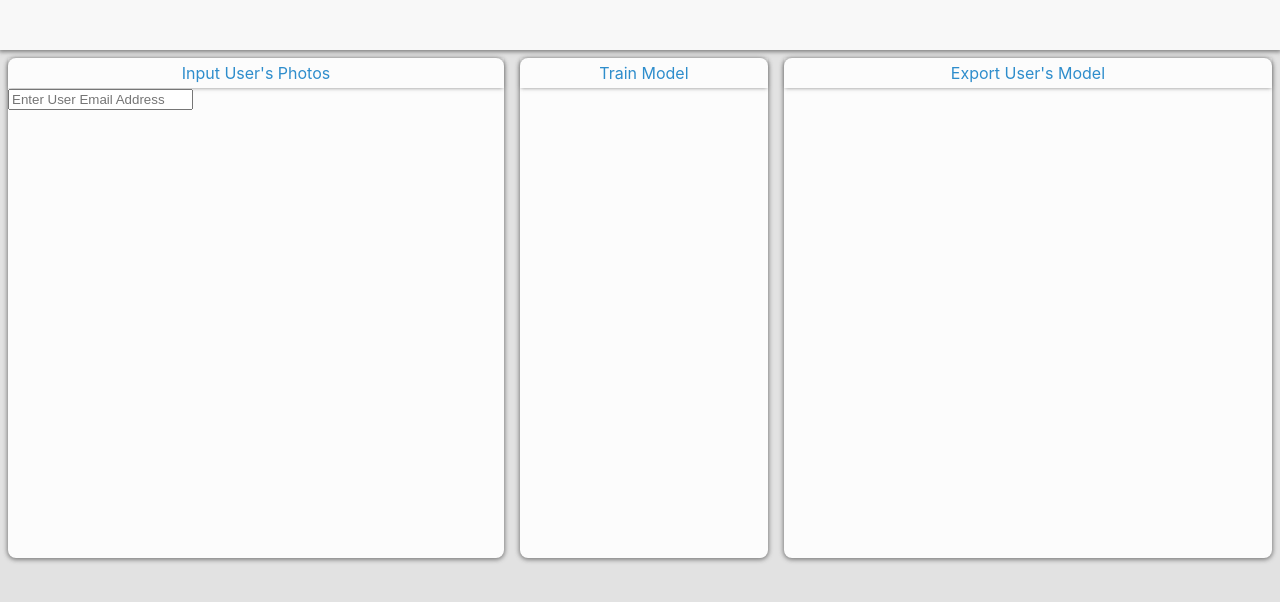
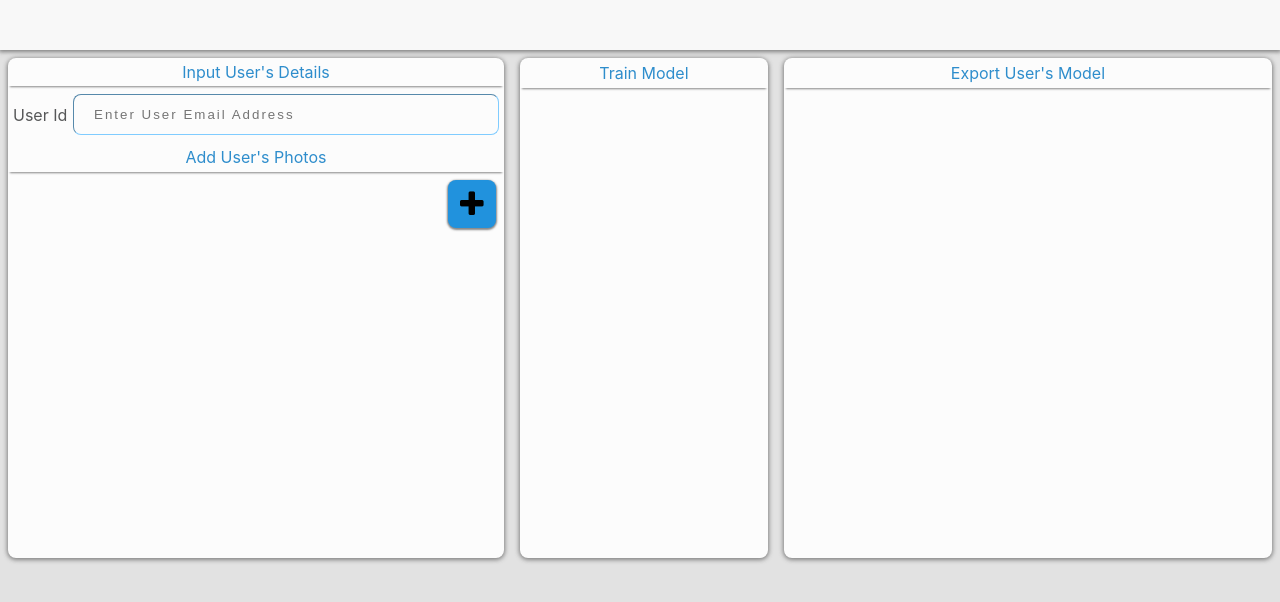
Before and after one commit to mussacharles60/mdm-model-trainer, a React (Create React App) app: page / in a window 1280 px wide. Shown: the top 602 px of the page. Built offline with nearby package versions, Linux system fonts and the light colour scheme.

Commit message:
updated main component

```diff
--- a/package.json
+++ b/package.json
@@ -14,6 +14,7 @@
     "react-dom": "^17.0.2",
     "react-scripts": "4.0.3",
     "typescript": "^4.4.4",
+    "uuid": "^8.3.2",
     "web-vitals": "^1.1.2"
   },
   "scripts": {
@@ -39,5 +40,8 @@
       "last 1 firefox version",
       "last 1 safari version"
     ]
+  },
+  "devDependencies": {
+    "@types/uuid": "^8.3.1"
   }
 }
--- a/public/index.html
+++ b/public/index.html
@@ -11,7 +11,8 @@
     />
     <link rel="apple-touch-icon" href="%PUBLIC_URL%/logo192.png" />
     <link rel="manifest" href="%PUBLIC_URL%/manifest.json" />
-    <title>React App</title>
+    <link rel="stylesheet" href="https://cdnjs.cloudflare.com/ajax/libs/font-awesome/4.7.0/css/font-awesome.min.css">
+    <title>MDM Model Trainer</title>
   </head>
   <body class="mdm-theme">
     <div id="root"></div>
--- a/src/components/main/index.css
+++ b/src/components/main/index.css
@@ -66,5 +66,87 @@
   flex-direction: row;
   justify-content: center;
   color: var(--color-sec-txt);
-  box-shadow: 0 1px 4px -1px rgba(110, 110, 110, 0.829);
+  box-shadow: 0 3px 2px -2px rgba(110, 110, 110, 0.829);
 }
+
+.user-id-lay {
+  width: 100%;
+  height: 60px;
+  align-items: center;
+  display: flex;
+  flex-direction: row;
+  justify-content: center;
+  color: var(--color-sec-txt-cont);
+  /* box-shadow: 0 1px 4px -1px rgba(110, 110, 110, 0.829); */
+}
+
+.user-id-lay .user-id-title {
+  width: 60px;
+  padding: 0;
+}
+
+.user-id-lay .user-id-input {
+  width: calc(100% - 70px);
+  background: inherit;
+  border-color: var(--color-act);
+  border-radius: 8px;
+  border-width: 1px;
+  letter-spacing: 2px;
+  padding: 12px 20px;
+  box-sizing: border-box;
+  border-radius: 8px;
+  margin: 8px 0 8px 0;
+}
+
+.input-lay .images-lay {
+  width: 100%;
+  height: calc(100% - 90px);
+  position: relative;
+  display: flex;
+  flex-direction: column;
+  overflow-x: hidden;
+  overflow-y: auto;
+}
+
+.input-lay .images-lay .add-btn {
+  width: 40px;
+  height: 40px;
+  position: absolute;
+  display: flex;
+  flex-direction: column;
+  justify-content: center;
+  align-items: center;
+  border-color: var(--color-act);
+  border-radius: 8px;
+  border-width: 1px;
+  background-color: var(--color-pri);
+  font-size: 30px;
+  right: 0;
+  margin: 8px;
+  padding: 4px;
+  box-shadow: 0 1px 2px 1px rgba(110, 110, 110, 0.829);
+  cursor: pointer;
+  color: #000;
+}
+
+.input-lay .images-lay .add-btn:hover {
+  background-color: var(--color-pri-dip);
+  color: #fff;
+}
+
+.img-view-cont {
+  width: 30%;
+  max-width: 60px;
+  height: 150px;
+  display: flex;
+  flex-direction: column;
+  justify-content: center;
+  align-items: center;
+}
+
+.img-view-cont .img-input {
+  width: 100%;
+  height: 100%;
+  object-fit: cover;
+  image-rendering: pixelated;
+}
--- a/src/components/main/index.tsx
+++ b/src/components/main/index.tsx
@@ -1,23 +1,53 @@
 import React from "react";
 import "./index.css";
+import {v4 as uuidv4} from "uuid";
 
 export default class Main extends React.Component<
   {},
   {
     user_id: string;
+    input_images: Array<string>;
   }
 > {
   constructor(props: any) {
     super(props);
 
     this.state = {
-      user_id: '',
+      user_id: "",
+      input_images: [],
     };
 
     this.onUserIdChanged = this.onUserIdChanged.bind(this);
+    this.onAddBtnClick = this.onAddBtnClick.bind(this);
+    this.handleFileChange = this.handleFileChange.bind(this);
   }
 
-  onUserIdChanged(event: any) {}
+  onUserIdChanged(event: any) {
+    this.setState({ user_id: event.target.value });
+  }
+
+  onAddBtnClick() {
+    const inputFile = document.getElementById("input-file");
+    if (inputFile) {
+      inputFile.click();
+    }
+  }
+
+  handleFileChange(files: FileList | null) {
+    console.log(files);
+    if (files && files.length > 0) {
+      const images: Array<string> = this.state.input_images;
+      for (var i = 0; i < files.length; i++) {
+        const file = files[i];
+        if (file) {
+          const filePath = URL.createObjectURL(file);
+          images.push(filePath);
+        }
+      }
+      this.setState({ input_images: images });
+      console.log(this.state);
+    }
+  }
 
   render() {
     return (
@@ -25,8 +55,9 @@ export default class Main extends React.Component<
         <div className="header-main"></div>
         <div className="main-lay">
           <div className="input-lay mdm-shadow">
-            <div className="title-lay">Input User's Photos</div>
+            <div className="title-lay">Input User's Details</div>
             <div className="user-id-lay">
+              <span className="user-id-title">User Id</span>
               <input
                 className="user-id-input input"
                 name="email"
@@ -35,6 +66,33 @@ export default class Main extends React.Component<
                 type="text"
                 placeholder="Enter User Email Address"
               />
+            </div>
+            <div className="title-lay">Add User's Photos</div>
+            <div className="images-lay">
+              <input
+                hidden={true}
+                multiple={true}
+                type="file"
+                id="input-file"
+                accept="image/*"
+                onChange={(e) => {
+                  e.preventDefault();
+                  this.handleFileChange(e.target.files);
+                }}
+              />
+              <div className="add-btn">
+                <i
+                  className="fa fa-plus add-icon"
+                  onClick={(e) => {
+                    e.stopPropagation();
+                    e.preventDefault();
+                    this.onAddBtnClick();
+                  }}
+                ></i>
+              </div>
+              {this.state.input_images.map((image: string) => {
+                  return <ImageInput image={image} key={uuidv4()}/>
+              })}
             </div>
           </div>
           <div className="trainer-lay mdm-shadow">
@@ -48,3 +106,16 @@ export default class Main extends React.Component<
     );
   }
 }
+
+interface ImageInputInterface {
+    image: string,
+    key: string
+}
+
+const ImageInput = (props: ImageInputInterface) => {
+  return (
+    <div className="img-view-cont">
+      <img className="img-input" alt="..." src={props.image} />
+    </div>
+  );
+};
--- a/src/index.css
+++ b/src/index.css
@@ -1,24 +1,26 @@
 body {
   margin: 0;
-  font-family: -apple-system, BlinkMacSystemFont, 'Segoe UI', 'Roboto', 'Oxygen',
-    'Ubuntu', 'Cantarell', 'Fira Sans', 'Droid Sans', 'Helvetica Neue',
+  font-family: -apple-system, BlinkMacSystemFont, "Segoe UI", "Roboto", "Oxygen",
+    "Ubuntu", "Cantarell", "Fira Sans", "Droid Sans", "Helvetica Neue",
     sans-serif;
   -webkit-font-smoothing: antialiased;
   -moz-osx-font-smoothing: grayscale;
 }
 
 code {
-  font-family: source-code-pro, Menlo, Monaco, Consolas, 'Courier New',
+  font-family: source-code-pro, Menlo, Monaco, Consolas, "Courier New",
     monospace;
 }
 
 .mdm-theme {
   --color-pri: rgb(33, 146, 221);
+  --color-pri-dip: rgb(26, 51, 194);
   --color-sec: rgb(0, 115, 192);
   --color-act: rgb(128, 204, 255);
   --color-bg: rgb(226, 226, 226);
   --color-bg-sec: rgb(252, 252, 252);
   --color-sec-txt: rgb(46, 141, 204);
+  --color-sec-txt-cont: rgb(86, 87, 88);
 }
 
 .mdm-shadow {
```
Also changed, not shown: 1 other file (tests, documents, lock files or other folders).
